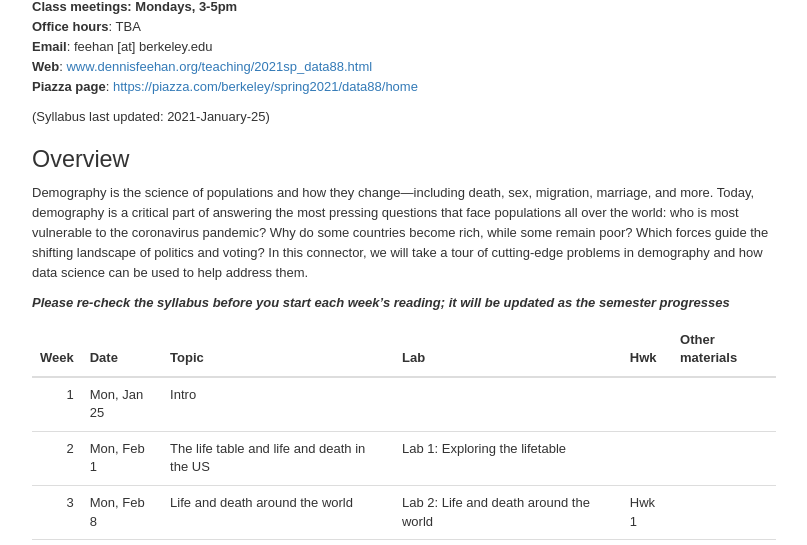
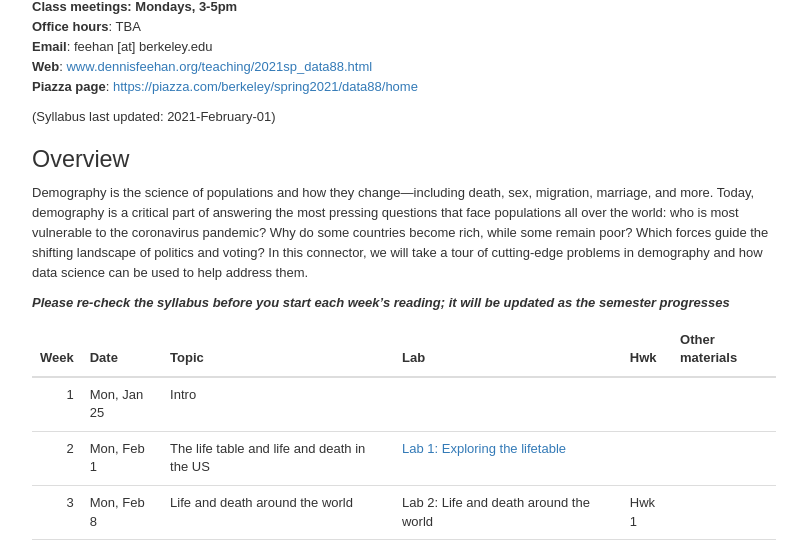
Before and after one commit to dfeehan/dfeehan.github.io, a Jekyll site: the page teaching/2021sp_data88.html, which Jekyll copies as it is, in a window 1280 px wide and 900 px high. Shown: the part 154-699 px from the top of the window, without its empty margins (236-1043 px from the left). Built offline with Jekyll 4.4.1, drawn with Linux system fonts in a browser that asks for light colours.

Commit message:
added link to lab

```diff
--- a/teaching/2021sp_data88.html
+++ b/teaching/2021sp_data88.html
@@ -751,7 +751,7 @@
 <strong>Office hours</strong>: TBA<br />
 <strong>Email</strong>: feehan [at] berkeley.edu<br />
 <strong>Web</strong>: <a href="2021sp_data88.html">www.dennisfeehan.org/teaching/2021sp_data88.html</a> <BR> <strong>Piazza page</strong>: <a href="https://piazza.com/berkeley/spring2021/data88/home">https://piazza.com/berkeley/spring2021/data88/home</a></p>
-<p>(Syllabus last updated: 2021-January-25)</p>
+<p>(Syllabus last updated: 2021-February-01)</p>
 <div id="overview" class="section level2">
 <h2>Overview</h2>
 <p>Demography is the science of populations and how they change—including death, sex, migration, marriage, and more. Today, demography is a critical part of answering the most pressing questions that face populations all over the world: who is most vulnerable to the coronavirus pandemic? Why do some countries become rich, while some remain poor? Which forces guide the shifting landscape of politics and voting? In this connector, we will take a tour of cutting-edge problems in demography and how data science can be used to help address them.</p>
@@ -808,7 +808,7 @@
 The life table and life and death in the US
 </td>
 <td style="text-align:left;">
-Lab 1: Exploring the lifetable
+<a href="https://datahub.berkeley.edu/hub/user-redirect/git-pull?repo=https%3A%2F%2Fgithub.com%2Fdfeehan%2Fdata-88-demography-2021&amp;urlpath=tree%2Fdata-88-demography-2021%2Flab01%2Flab01.ipynb&amp;branch=main">Lab 1: Exploring the lifetable</a>
 </td>
 <td style="text-align:left;">
 </td>
```
